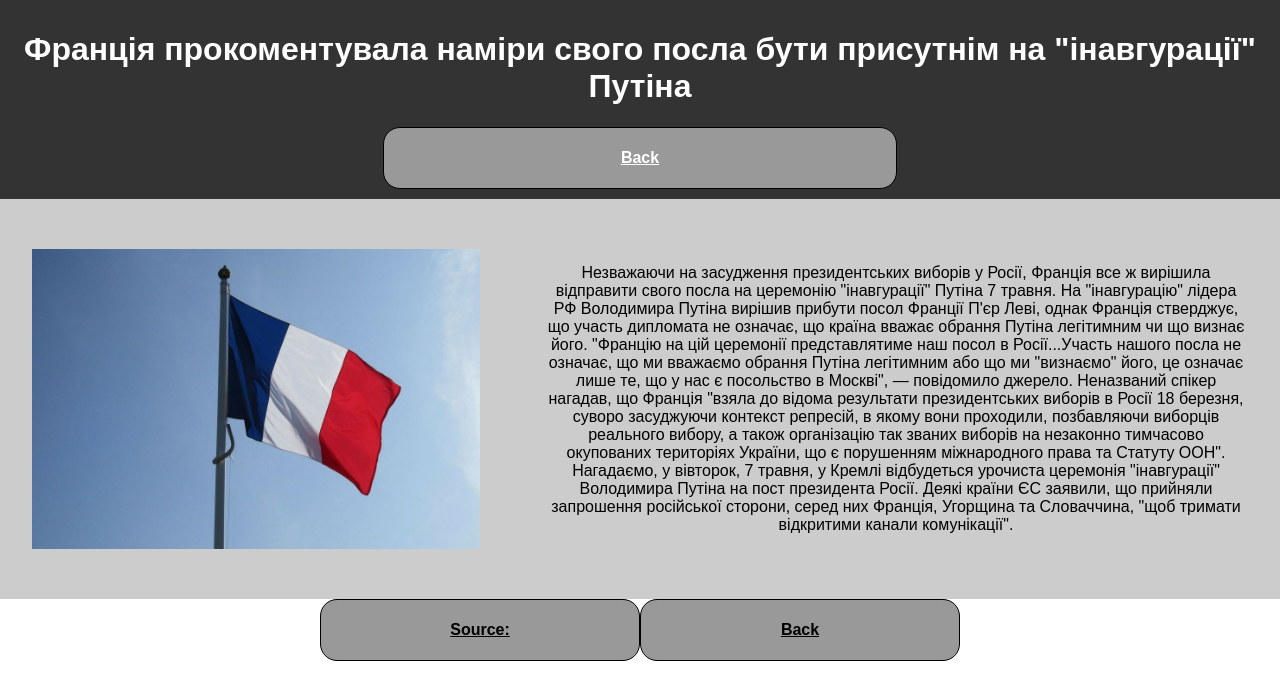
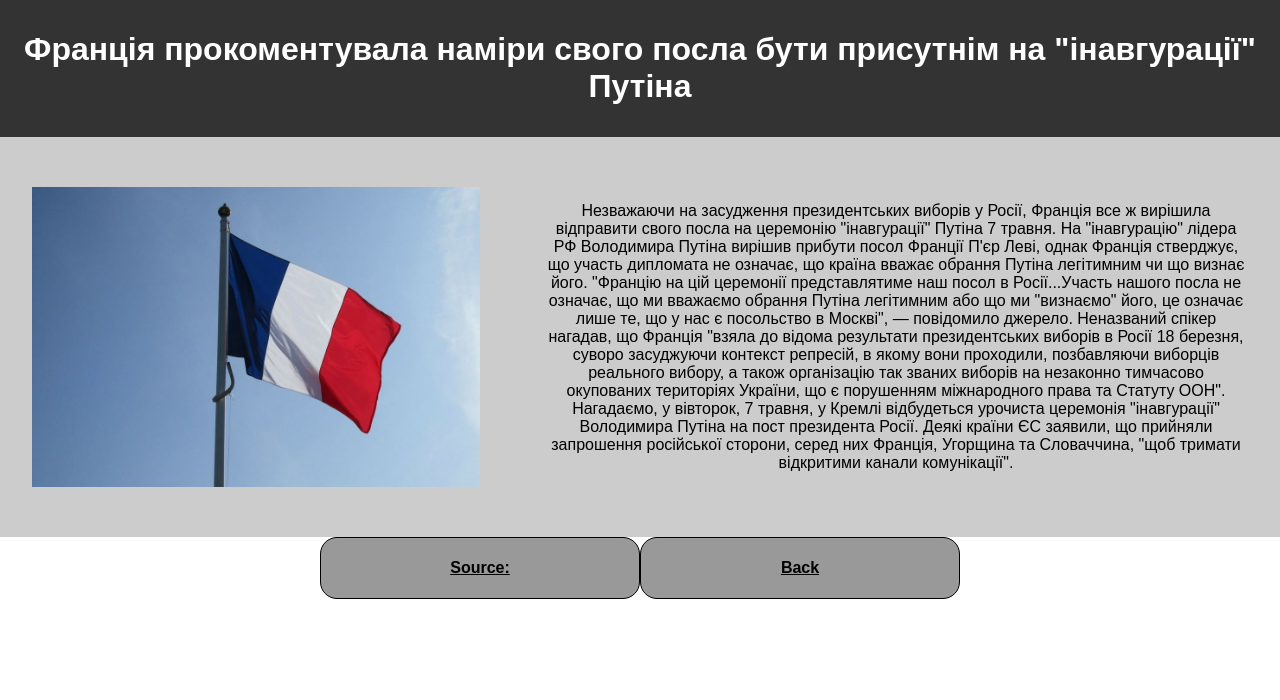
Before and after one commit to MaximKasym/NEWS, a plain HTML site: page frnews2.html in a window 1280 px wide. Drawn offline with Linux system fonts and the light colour scheme.

Commit message:
Update frnews2.html

```diff
--- a/frnews2.html
+++ b/frnews2.html
@@ -9,7 +9,6 @@
 <body>
     <header>
         <h1>Франція прокоментувала наміри свого посла бути присутнім на "інавгурації" Путіна</h1>
-        <a href="index.html" style="color: white;">Back</a>
     </header>
     <main>
         <img class="image" src="frnews2.jpeg" alt="">
```
